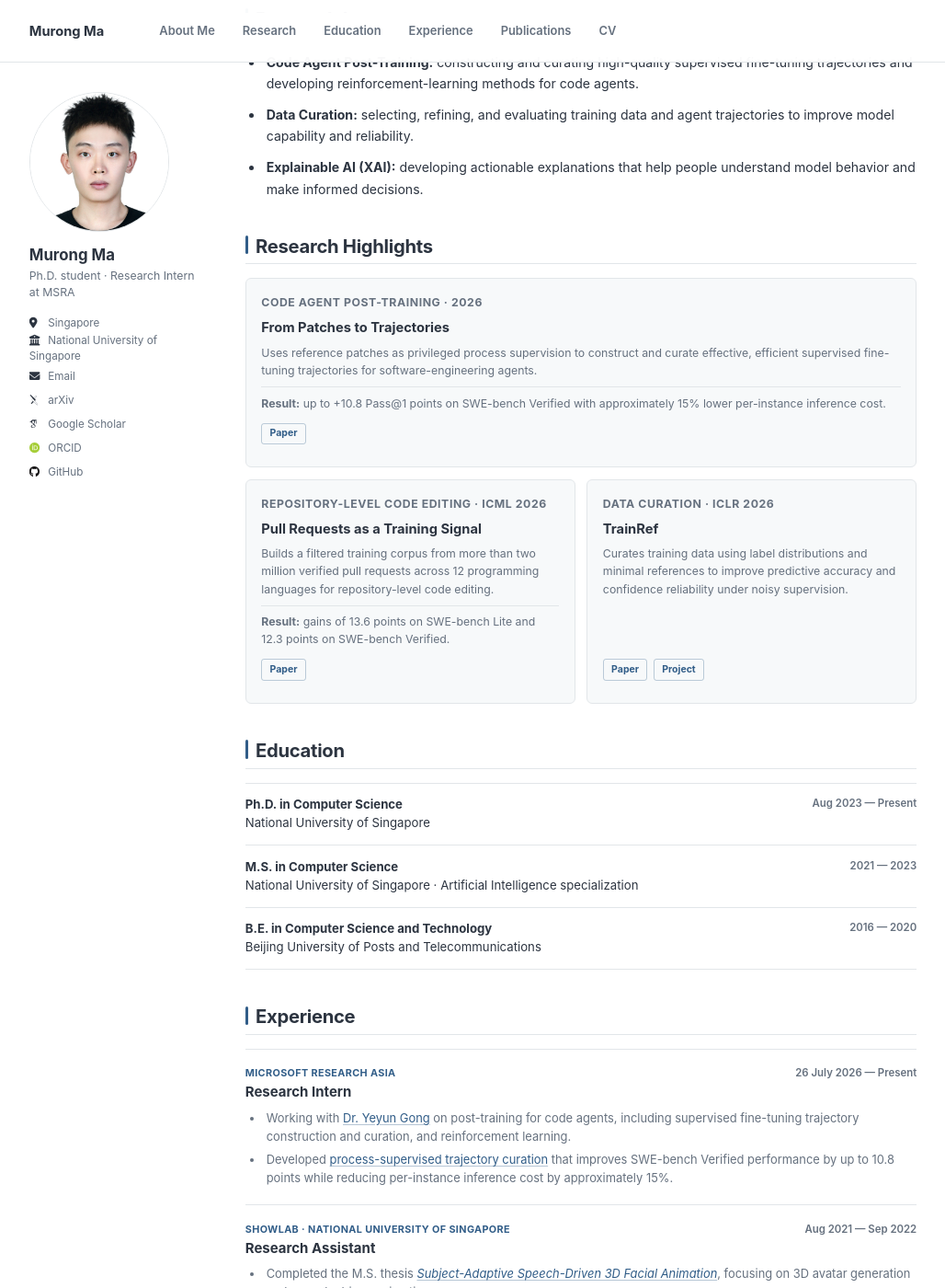
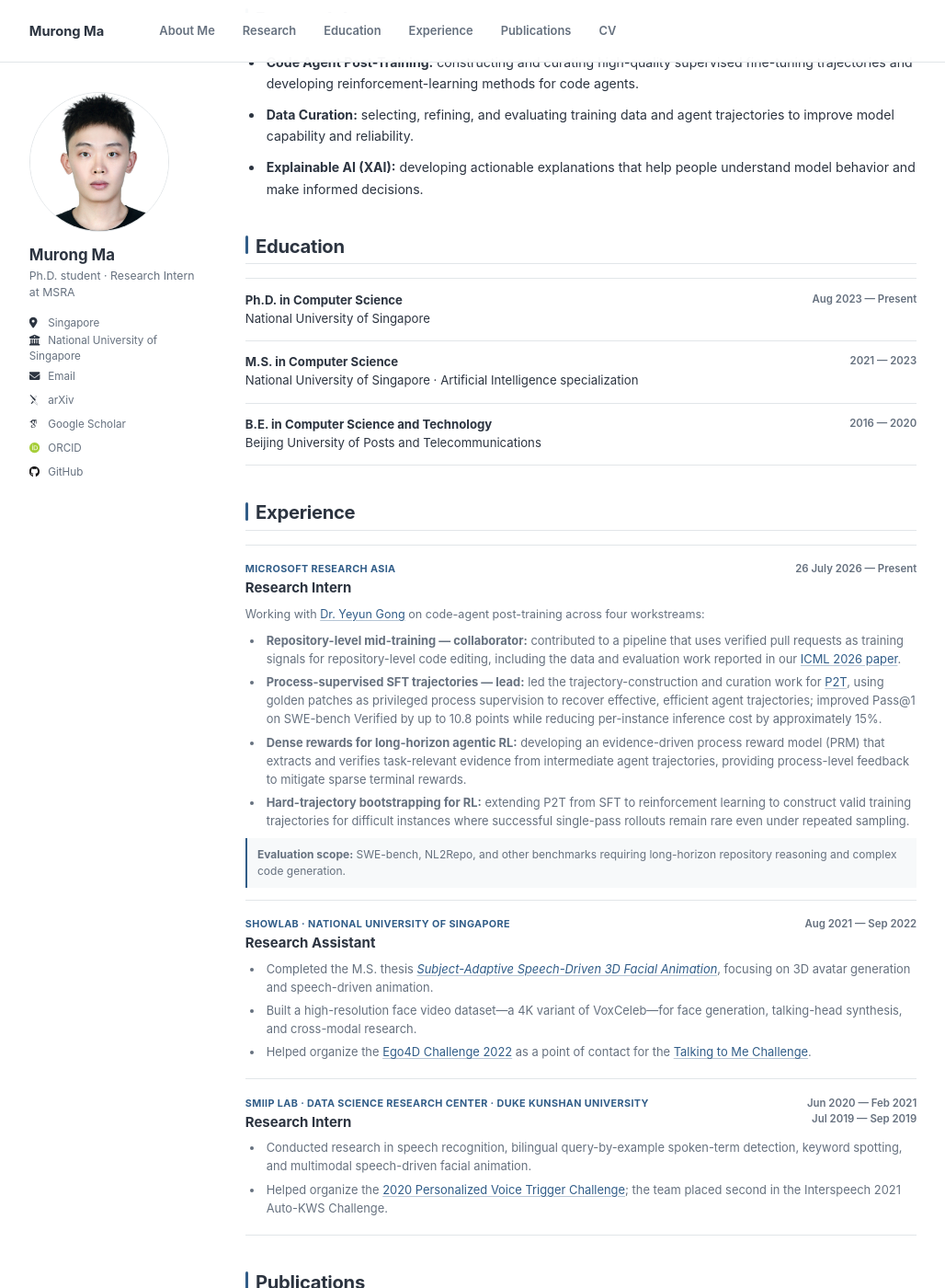
Before and after one commit to M-Myron/m-myron.github.io, a Jekyll site: the page built from _pages/about.md, in a window 1280 px wide and 1400 px high, scrolled down 340 px. Shown: the whole window at 92% size, without its empty margins (27-1055 px from the left). Built offline with Jekyll 4.4.1, drawn with Linux system fonts in a browser that asks for light colours; some web fonts are replaced; some of the changed text lies outside the part shown.

Commit message:
Expand MSRA research experience

```diff
--- a/_pages/about.md
+++ b/_pages/about.md
@@ -21,33 +21,6 @@ My work spans supervised fine-tuning trajectory construction and curation, reinf
 - **Code Agent Post-Training:** constructing and curating high-quality supervised fine-tuning trajectories and developing reinforcement-learning methods for code agents.
 - **Data Curation:** selecting, refining, and evaluating training data and agent trajectories to improve model capability and reliability.
 - **Explainable AI (XAI):** developing actionable explanations that help people understand model behavior and make informed decisions.
-
-## Research Highlights
-
-<div class="research-highlights">
-  <article class="research-highlight">
-    <p class="research-highlight__eyebrow">Code Agent Post-Training · 2026</p>
-    <h3><a href="https://arxiv.org/abs/2605.21996">From Patches to Trajectories</a></h3>
-    <p>Uses reference patches as privileged process supervision to construct and curate effective, efficient supervised fine-tuning trajectories for software-engineering agents.</p>
-    <p class="research-highlight__impact"><strong>Result:</strong> up to +10.8 Pass@1 points on SWE-bench Verified with approximately 15% lower per-instance inference cost.</p>
-    <p class="research-highlight__links"><a href="https://arxiv.org/abs/2605.21996">Paper</a></p>
-  </article>
-
-  <article class="research-highlight">
-    <p class="research-highlight__eyebrow">Repository-Level Code Editing · ICML 2026</p>
-    <h3><a href="https://arxiv.org/abs/2602.07457">Pull Requests as a Training Signal</a></h3>
-    <p>Builds a filtered training corpus from more than two million verified pull requests across 12 programming languages for repository-level code editing.</p>
-    <p class="research-highlight__impact"><strong>Result:</strong> gains of 13.6 points on SWE-bench Lite and 12.3 points on SWE-bench Verified.</p>
-    <p class="research-highlight__links"><a href="https://arxiv.org/abs/2602.07457">Paper</a></p>
-  </article>
-
-  <article class="research-highlight">
-    <p class="research-highlight__eyebrow">Data Curation · ICLR 2026</p>
-    <h3><a href="https://openreview.net/forum?id=jSs8CDsF0A">TrainRef</a></h3>
-    <p>Curates training data using label distributions and minimal references to improve predictive accuracy and confidence reliability under noisy supervision.</p>
-    <p class="research-highlight__links"><a href="https://openreview.net/forum?id=jSs8CDsF0A">Paper</a><a href="https://sites.google.com/view/train-ref/home">Project</a></p>
-  </article>
-</div>
 
 ## Education
 
@@ -77,10 +50,14 @@ My work spans supervised fine-tuning trajectory construction and curation, reinf
       </div>
       <time datetime="2026-07-26">26 July 2026 — Present</time>
     </header>
+    <p class="experience-item__intro">Working with <a href="https://www.microsoft.com/en-us/research/people/yegong/">Dr. Yeyun Gong</a> on code-agent post-training across four workstreams:</p>
     <ul>
-      <li>Working with <a href="https://www.microsoft.com/en-us/research/people/yegong/">Dr. Yeyun Gong</a> on post-training for code agents, including supervised fine-tuning trajectory construction and curation, and reinforcement learning.</li>
-      <li>Developed <a href="https://arxiv.org/abs/2605.21996">process-supervised trajectory curation</a> that improves SWE-bench Verified performance by up to 10.8 points while reducing per-instance inference cost by approximately 15%.</li>
+      <li><strong>Repository-level mid-training — collaborator:</strong> contributed to a pipeline that uses verified pull requests as training signals for repository-level code editing, including the data and evaluation work reported in our <a href="https://arxiv.org/abs/2602.07457">ICML 2026 paper</a>.</li>
+      <li><strong>Process-supervised SFT trajectories — lead:</strong> led the trajectory-construction and curation work for <a href="https://arxiv.org/abs/2605.21996">P2T</a>, using golden patches as privileged process supervision to recover effective, efficient agent trajectories; improved Pass@1 on SWE-bench Verified by up to 10.8 points while reducing per-instance inference cost by approximately 15%.</li>
+      <li><strong>Dense rewards for long-horizon agentic RL:</strong> developing an evidence-driven process reward model (PRM) that extracts and verifies task-relevant evidence from intermediate agent trajectories, providing process-level feedback to mitigate sparse terminal rewards.</li>
+      <li><strong>Hard-trajectory bootstrapping for RL:</strong> extending P2T from SFT to reinforcement learning to construct valid training trajectories for difficult instances where successful single-pass rollouts remain rare even under repeated sampling.</li>
     </ul>
+    <p class="experience-item__scope"><strong>Evaluation scope:</strong> SWE-bench, NL2Repo, and other benchmarks requiring long-horizon repository reasoning and complex code generation.</p>
   </article>
 
   <article class="experience-item">
@@ -167,7 +144,7 @@ My work spans supervised fine-tuning trajectory construction and curation, reinf
   </div>
   <div class="technical-stack__row">
     <h3>Evaluation & Verification</h3>
-    <p>SWE-bench Verified and Lite, repository-level code editing, test-based verification, Pass@1, and inference-cost analysis</p>
+    <p>SWE-bench Verified and Lite, NL2Repo, repository-level code editing, test-based verification, Pass@1, and inference-cost analysis</p>
   </div>
   <div class="technical-stack__row">
     <h3>Programming & Systems</h3>
--- a/_sass/layout/_profile.scss
+++ b/_sass/layout/_profile.scss
@@ -198,87 +198,6 @@ body {
   padding-left: 0.18rem;
 }
 
-.research-highlights {
-  display: grid;
-  grid-template-columns: repeat(2, minmax(0, 1fr));
-  gap: 0.85rem;
-}
-
-.research-highlight {
-  display: flex;
-  flex-direction: column;
-  padding: 1.05rem 1.1rem;
-  background: var(--academic-soft);
-  border: 1px solid var(--academic-line);
-  border-radius: 6px;
-}
-
-.research-highlight:first-child {
-  grid-column: 1 / -1;
-}
-
-.simple-academic .research-highlight__eyebrow {
-  margin: 0 0 0.3rem;
-  color: var(--academic-link);
-  font-size: 0.68rem;
-  font-weight: 700;
-  letter-spacing: 0.045em;
-  text-transform: uppercase;
-}
-
-.research-highlight h3 {
-  margin: 0 0 0.45rem;
-  color: var(--academic-ink);
-  font-size: 0.98rem;
-  line-height: 1.4;
-}
-
-.simple-academic .research-highlight h3 a {
-  color: inherit;
-  text-decoration: none;
-}
-
-.simple-academic .research-highlight h3 a:hover {
-  color: var(--academic-link);
-}
-
-.simple-academic .research-highlight p {
-  margin-bottom: 0.55rem;
-  color: var(--academic-muted);
-  font-size: 0.82rem;
-  line-height: 1.55;
-}
-
-.simple-academic .research-highlight__impact {
-  padding-top: 0.5rem;
-  border-top: 1px solid var(--academic-line);
-}
-
-.simple-academic .research-highlight__links {
-  display: flex;
-  gap: 0.45rem;
-  margin-top: auto;
-  margin-bottom: 0;
-  padding-top: 0.25rem;
-}
-
-.simple-academic .research-highlight__links a {
-  display: inline-block;
-  padding: 0.18rem 0.55rem;
-  color: var(--academic-link);
-  border: 1px solid rgba(49, 93, 136, 0.3);
-  border-radius: 3px;
-  font-size: 0.7rem;
-  font-weight: 700;
-  text-decoration: none;
-}
-
-.simple-academic .research-highlight__links a:hover {
-  color: #fff;
-  background: var(--academic-link);
-  border-color: var(--academic-link);
-}
-
 .experience-list {
   margin-top: 0.4rem;
   border-top: 1px solid var(--academic-line);
@@ -329,11 +248,28 @@ body {
   margin: 0.65rem 0 0;
 }
 
+.simple-academic .experience-item__intro {
+  margin: 0.65rem 0 0;
+  color: var(--academic-muted);
+  font-size: 0.84rem;
+  line-height: 1.55;
+}
+
 .simple-academic .experience-item li {
   margin-bottom: 0.35rem;
   color: var(--academic-muted);
   font-size: 0.86rem;
   line-height: 1.55;
+}
+
+.simple-academic .experience-item__scope {
+  margin: 0.55rem 0 0;
+  padding: 0.6rem 0.75rem;
+  color: var(--academic-muted);
+  background: var(--academic-soft);
+  border-left: 2px solid var(--academic-link);
+  font-size: 0.8rem;
+  line-height: 1.5;
 }
 
 .simple-academic ol li {
@@ -554,14 +490,6 @@ body {
     font-size: 1.2rem;
   }
 
-  .research-highlights {
-    grid-template-columns: 1fr;
-  }
-
-  .research-highlight:first-child {
-    grid-column: auto;
-  }
-
   .education-item {
     display: block;
   }
```
Also changed, not shown: _pages/cv.md (+1 -1 lines).
